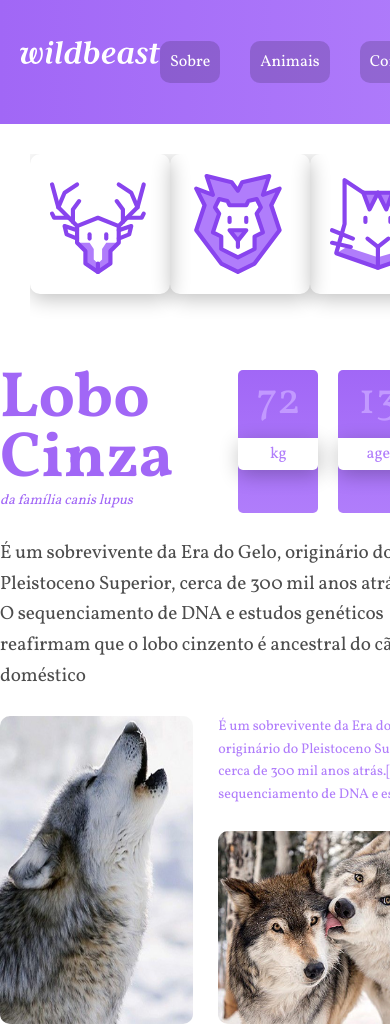
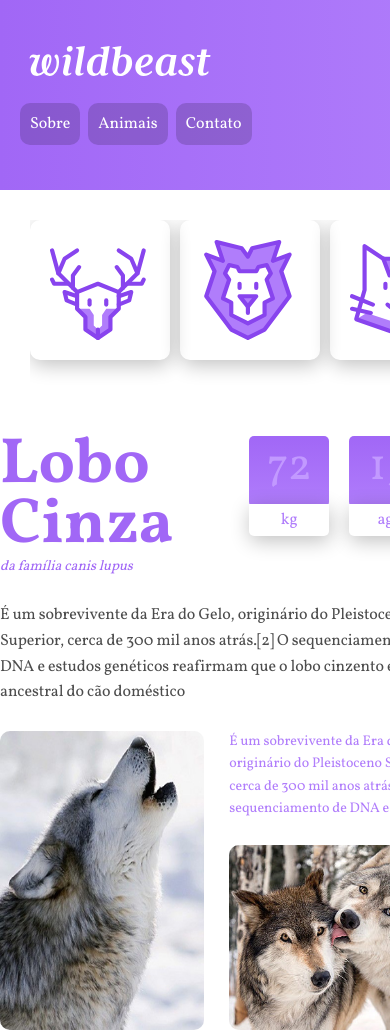
Before and after one commit to kauadeoliveira/website-wildbeast, a plain HTML site: page index.html in a window 390 px wide. Shown: the top 1033 px of the page. Drawn offline with Linux system fonts and the light colour scheme.

Commit message:
Update style.css

```diff
--- a/style/style.css
+++ b/style/style.css
@@ -134,6 +134,7 @@ section .caracteristicas{
 .caracteristicas > div{
     background-image: linear-gradient(to bottom, var(--cor1), var(--cor2));
     width: 80px;
+    height: 100px;
     margin-left: 20px;
     text-align: center;
     align-items: center;
@@ -274,7 +275,7 @@ footer p{
 }
 
 
-@media(max-width: 1100px){
+@media(max-width: 700px){
     body{
         display: grid;
         grid-template-areas:
@@ -284,8 +285,24 @@ footer p{
         "aside aside aside"
         "footer footer  footer";
     }
+
+    body p{
+        font-size: 1em;
+    }
+
     header{
         grid-area: header;
+        height: 150px;
+        grid-template-columns: auto;
+    }
+    header #home > img{
+        width: 200px;
+    }
+    .nav01{
+        margin-top: 20px;
+    }
+    .nav01 ul{
+        gap: 8px;
     }
     .nav02{
         grid-area: nav;
@@ -295,14 +312,26 @@ footer p{
         display: flex;
         width: 100%;
     }
+    .nav02 ul>a{
+        margin-right: 10px;
+    }
     main{
         grid-area: conteudo;
+    }
+
+    section{
+        grid-template-columns: auto;
     }
     aside{
         grid-area: aside;
     }
+
     footer{
         grid-area: footer;
     }
 
+    .caracteristicas > div{
+        height: 71px;
+    }
+
 }
```
